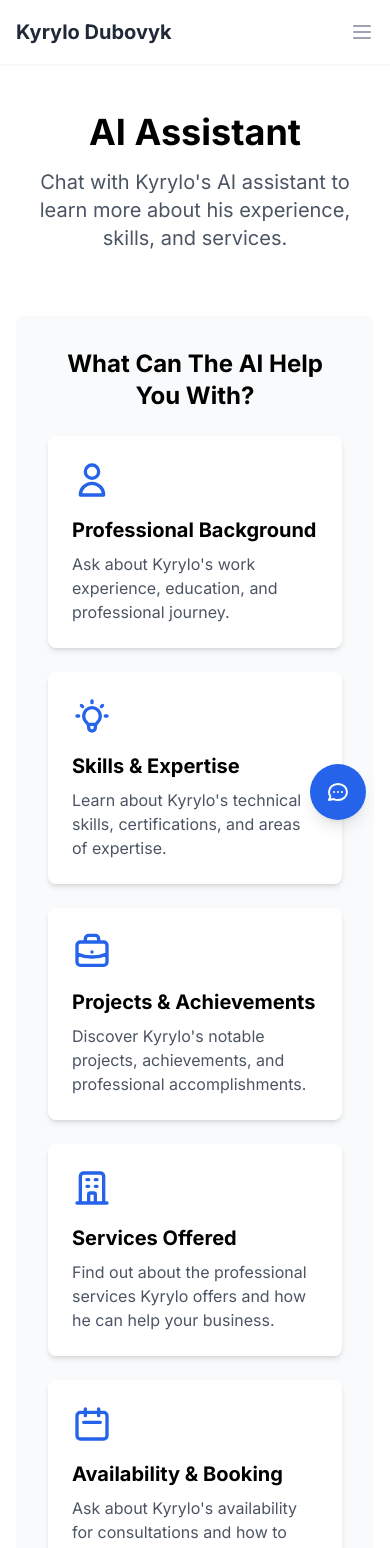
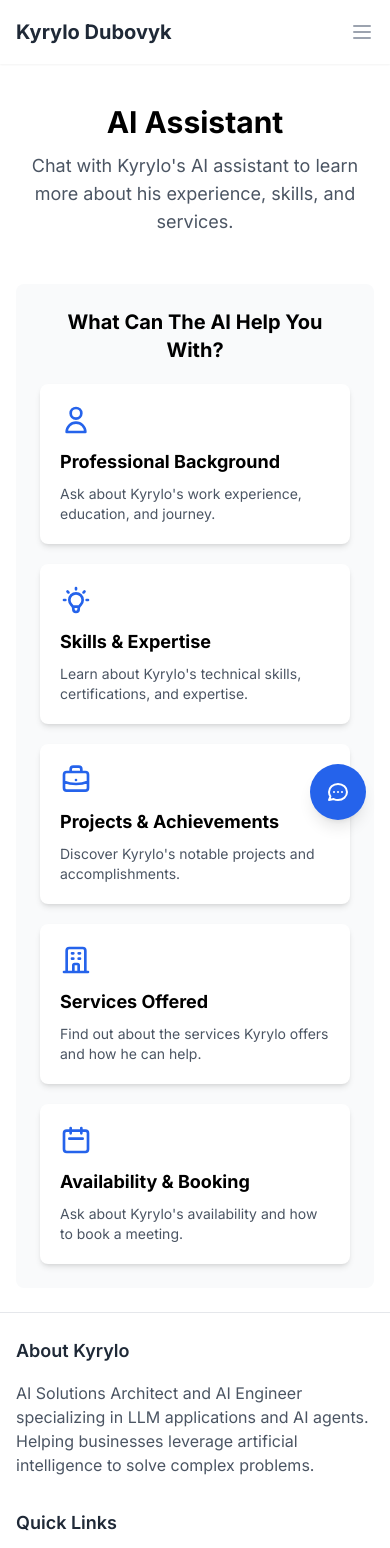
Before and after one commit to xliberty2008x/dubovyk_website, a Next.js app: page / in a window 390 px wide. Shown: the top 1548 px of the page. Built offline with nearby package versions, Linux system fonts and the light colour scheme; no server answers.

Commit message:
refactor: Improve homepage responsiveness

```diff
--- a/src/app/page.tsx
+++ b/src/app/page.tsx
@@ -34,9 +34,10 @@ export default function HomePage() {
       <Navbar />
 
       <main className="min-h-screen pt-20">
-        <div className="max-w-7xl mx-auto px-4 sm:px-6 lg:px-8 py-8">
+        {/* Adjusted base horizontal padding */}
+        <div className="max-w-7xl mx-auto px-4 sm:px-6 lg:px-8 py-6 md:py-8">
           {/* Updated Hero Section */}
-          <div className="text-center mb-12 flex flex-col items-center"> {/* Added flex for centering */}
+          <div className="text-center mb-10 md:mb-12 flex flex-col items-center"> {/* Added flex for centering */}
             {/* Profile Image */}
             {profileImageUrl && (
               <div className="mb-6">
@@ -50,85 +51,87 @@ export default function HomePage() {
                 />
               </div>
             )}
-            {/* Original Text */}
-            <h1 className="text-4xl font-bold mb-4">AI Assistant</h1>
-            <p className="text-xl text-gray-600 dark:text-gray-300 max-w-3xl mx-auto">
+            {/* Original Text - Adjusted heading size for smaller screens */}
+            <h1 className="text-3xl sm:text-4xl font-bold mb-3 sm:mb-4">AI Assistant</h1>
+            <p className="text-lg sm:text-xl text-gray-600 dark:text-gray-300 max-w-3xl mx-auto">
               Chat with Kyrylo's AI assistant to learn more about his experience, skills, and services.
-              {/* Removed CLI access mention */}
             </p>
             {/* Removed Show/Hide CLI Help button */}
           </div>
 
           {/* Removed conditional rendering block for CLI Help */}
 
-          {/* Removed ChatComponent rendering */}
 
-          <div className="mt-16 bg-gray-50 dark:bg-gray-800 rounded-lg p-8">
-            <h2 className="text-2xl font-bold mb-6 text-center">What Can The AI Help You With?</h2>
+          {/* Adjusted margin-top and padding */}
+          <div className="mt-12 md:mt-16 bg-gray-50 dark:bg-gray-800 rounded-lg p-6 md:p-8">
+            <h2 className="text-xl sm:text-2xl font-bold mb-5 sm:mb-6 text-center">What Can The AI Help You With?</h2>
 
-            <div className="grid grid-cols-1 md:grid-cols-2 lg:grid-cols-3 gap-6">
+            <div className="grid grid-cols-1 md:grid-cols-2 lg:grid-cols-3 gap-5 md:gap-6">
               {/* Card 1: Professional Background */}
-              <div className="bg-white dark:bg-gray-700 rounded-lg p-6 shadow-md transition-all duration-200 hover:shadow-lg hover:scale-[1.02]">
-                <div className="text-blue-600 dark:text-blue-400 mb-4">
-                  <svg className="w-10 h-10" fill="none" stroke="currentColor" viewBox="0 0 24 24" xmlns="http://www.w3.org/2000/svg">
+              {/* Adjusted card padding */}
+              <div className="bg-white dark:bg-gray-700 rounded-lg p-5 md:p-6 shadow-md transition-all duration-200 hover:shadow-lg hover:scale-[1.02]">
+                <div className="text-blue-600 dark:text-blue-400 mb-3">
+                  {/* Adjusted icon size slightly */}
+                  <svg className="w-8 h-8 sm:w-10 sm:h-10" fill="none" stroke="currentColor" viewBox="0 0 24 24" xmlns="http://www.w3.org/2000/svg">
                     <path strokeLinecap="round" strokeLinejoin="round" strokeWidth={2} d="M16 7a4 4 0 11-8 0 4 4 0 018 0zM12 14a7 7 0 00-7 7h14a7 7 0 00-7-7z"></path>
                   </svg>
                 </div>
-                <h3 className="text-xl font-bold mb-2">Professional Background</h3>
-                <p className="text-gray-600 dark:text-gray-300">
-                  Ask about Kyrylo's work experience, education, and professional journey.
+                {/* Adjusted heading size */}
+                <h3 className="text-lg sm:text-xl font-bold mb-2">Professional Background</h3>
+                <p className="text-sm sm:text-base text-gray-600 dark:text-gray-300">
+                  Ask about Kyrylo's work experience, education, and journey.
                 </p>
               </div>
 
               {/* Card 2: Skills & Expertise */}
-              <div className="bg-white dark:bg-gray-700 rounded-lg p-6 shadow-md transition-all duration-200 hover:shadow-lg hover:scale-[1.02]">
-                <div className="text-blue-600 dark:text-blue-400 mb-4">
-                  <svg className="w-10 h-10" fill="none" stroke="currentColor" viewBox="0 0 24 24" xmlns="http://www.w3.org/2000/svg">
+              <div className="bg-white dark:bg-gray-700 rounded-lg p-5 md:p-6 shadow-md transition-all duration-200 hover:shadow-lg hover:scale-[1.02]">
+                <div className="text-blue-600 dark:text-blue-400 mb-3">
+                  <svg className="w-8 h-8 sm:w-10 sm:h-10" fill="none" stroke="currentColor" viewBox="0 0 24 24" xmlns="http://www.w3.org/2000/svg">
                     <path strokeLinecap="round" strokeLinejoin="round" strokeWidth={2} d="M9.663 17h4.673M12 3v1m6.364 1.636l-.707.707M21 12h-1M4 12H3m3.343-5.657l-.707-.707m2.828 9.9a5 5 0 117.072 0l-.548.547A3.374 3.374 0 0014 18.469V19a2 2 0 11-4 0v-.531c0-.895-.356-1.754-.988-2.386l-.548-.547z"></path>
                   </svg>
                 </div>
-                <h3 className="text-xl font-bold mb-2">Skills & Expertise</h3>
-                <p className="text-gray-600 dark:text-gray-300">
-                  Learn about Kyrylo's technical skills, certifications, and areas of expertise.
+                <h3 className="text-lg sm:text-xl font-bold mb-2">Skills & Expertise</h3>
+                <p className="text-sm sm:text-base text-gray-600 dark:text-gray-300">
+                  Learn about Kyrylo's technical skills, certifications, and expertise.
                 </p>
               </div>
 
               {/* Card 3: Projects & Achievements */}
-              <div className="bg-white dark:bg-gray-700 rounded-lg p-6 shadow-md transition-all duration-200 hover:shadow-lg hover:scale-[1.02]">
-                <div className="text-blue-600 dark:text-blue-400 mb-4">
-                  <svg className="w-10 h-10" fill="none" stroke="currentColor" viewBox="0 0 24 24" xmlns="http://www.w3.org/2000/svg">
+              <div className="bg-white dark:bg-gray-700 rounded-lg p-5 md:p-6 shadow-md transition-all duration-200 hover:shadow-lg hover:scale-[1.02]">
+                <div className="text-blue-600 dark:text-blue-400 mb-3">
+                  <svg className="w-8 h-8 sm:w-10 sm:h-10" fill="none" stroke="currentColor" viewBox="0 0 24 24" xmlns="http://www.w3.org/2000/svg">
                     <path strokeLinecap="round" strokeLinejoin="round" strokeWidth={2} d="M21 13.255A23.931 23.931 0 0112 15c-3.183 0-6.22-.62-9-1.745M16 6V4a2 2 0 00-2-2h-4a2 2 0 00-2 2v2m4 6h.01M5 20h14a2 2 0 002-2V8a2 2 0 00-2-2H5a2 2 0 00-2 2v10a2 2 0 002 2z"></path>
                   </svg>
                 </div>
-                <h3 className="text-xl font-bold mb-2">Projects & Achievements</h3>
-                <p className="text-gray-600 dark:text-gray-300">
-                  Discover Kyrylo's notable projects, achievements, and professional accomplishments.
+                <h3 className="text-lg sm:text-xl font-bold mb-2">Projects & Achievements</h3>
+                <p className="text-sm sm:text-base text-gray-600 dark:text-gray-300">
+                  Discover Kyrylo's notable projects and accomplishments.
                 </p>
               </div>
 
               {/* Card 4: Services Offered */}
-              <div className="bg-white dark:bg-gray-700 rounded-lg p-6 shadow-md transition-all duration-200 hover:shadow-lg hover:scale-[1.02]">
-                <div className="text-blue-600 dark:text-blue-400 mb-4">
-                  <svg className="w-10 h-10" fill="none" stroke="currentColor" viewBox="0 0 24 24" xmlns="http://www.w3.org/2000/svg">
+              <div className="bg-white dark:bg-gray-700 rounded-lg p-5 md:p-6 shadow-md transition-all duration-200 hover:shadow-lg hover:scale-[1.02]">
+                <div className="text-blue-600 dark:text-blue-400 mb-3">
+                  <svg className="w-8 h-8 sm:w-10 sm:h-10" fill="none" stroke="currentColor" viewBox="0 0 24 24" xmlns="http://www.w3.org/2000/svg">
                     <path strokeLinecap="round" strokeLinejoin="round" strokeWidth={2} d="M19 21V5a2 2 0 00-2-2H7a2 2 0 00-2 2v16m14 0h2m-2 0h-5m-9 0H3m2 0h5M9 7h1m-1 4h1m4-4h1m-1 4h1m-5 10v-5a1 1 0 011-1h2a1 1 0 011 1v5m-4 0h4"></path>
                   </svg>
                 </div>
-                <h3 className="text-xl font-bold mb-2">Services Offered</h3>
-                <p className="text-gray-600 dark:text-gray-300">
-                  Find out about the professional services Kyrylo offers and how he can help your business.
+                <h3 className="text-lg sm:text-xl font-bold mb-2">Services Offered</h3>
+                <p className="text-sm sm:text-base text-gray-600 dark:text-gray-300">
+                  Find out about the services Kyrylo offers and how he can help.
                 </p>
               </div>
 
               {/* Card 5: Availability & Booking */}
-              <div className="bg-white dark:bg-gray-700 rounded-lg p-6 shadow-md transition-all duration-200 hover:shadow-lg hover:scale-[1.02]">
-                <div className="text-blue-600 dark:text-blue-400 mb-4">
-                  <svg className="w-10 h-10" fill="none" stroke="currentColor" viewBox="0 0 24 24" xmlns="http://www.w3.org/2000/svg">
+              <div className="bg-white dark:bg-gray-700 rounded-lg p-5 md:p-6 shadow-md transition-all duration-200 hover:shadow-lg hover:scale-[1.02]">
+                <div className="text-blue-600 dark:text-blue-400 mb-3">
+                  <svg className="w-8 h-8 sm:w-10 sm:h-10" fill="none" stroke="currentColor" viewBox="0 0 24 24" xmlns="http://www.w3.org/2000/svg">
                     <path strokeLinecap="round" strokeLinejoin="round" strokeWidth={2} d="M8 7V3m8 4V3m-9 8h10M5 21h14a2 2 0 002-2V7a2 2 0 00-2-2H5a2 2 0 00-2 2v12a2 2 0 002 2z"></path>
                   </svg>
                 </div>
-                <h3 className="text-xl font-bold mb-2">Availability & Booking</h3>
-                <p className="text-gray-600 dark:text-gray-300">
-                  Ask about Kyrylo's availability for consultations and how to book a meeting with him.
+                <h3 className="text-lg sm:text-xl font-bold mb-2">Availability & Booking</h3>
+                <p className="text-sm sm:text-base text-gray-600 dark:text-gray-300">
+                  Ask about Kyrylo's availability and how to book a meeting.
                 </p>
               </div>
 
```
